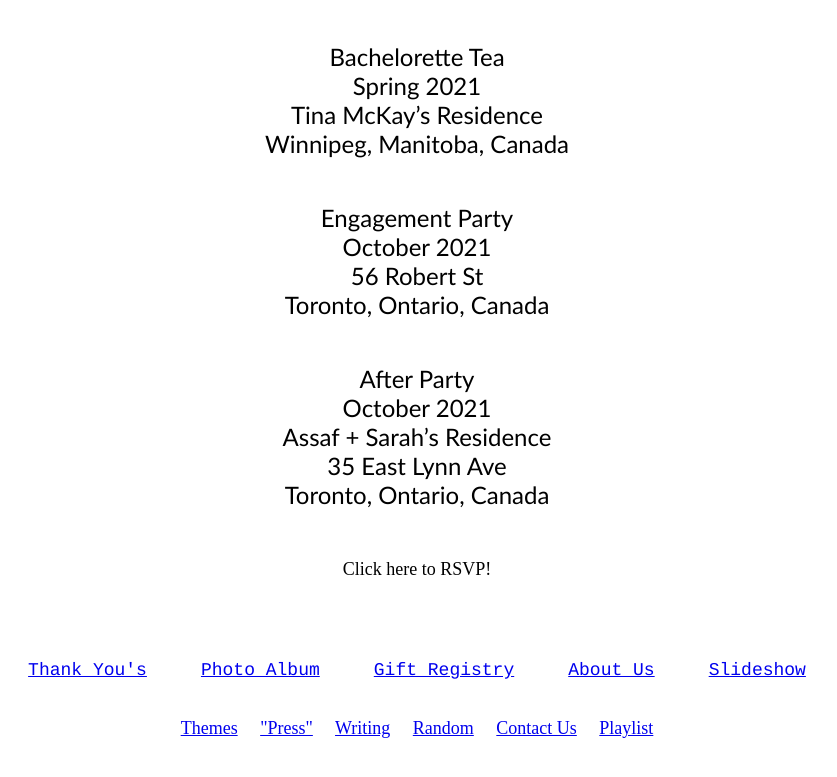
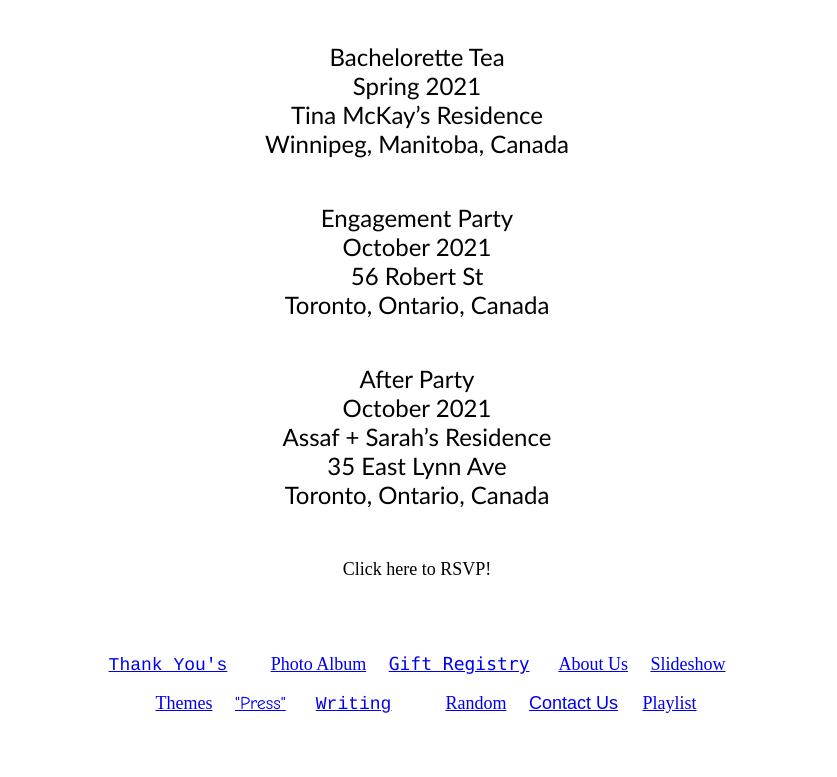
Before and after one commit to AssafBarNatan/Wedding, a plain HTML site: page index.html in a window 1280 px wide. Shown: the part 1380-2157 px from the top of the page, without its empty margins (223-1060 px from the left). After the commit the page ends 2133 px from the top, so only its background shows below. Drawn offline with Linux system fonts and the light colour scheme.

Commit message:
changed p style to span style in bottom labels to fix fonts

```diff
--- a/index.html
+++ b/index.html
@@ -75,32 +75,23 @@ Toronto, Ontario, Canada<br><br>
 </p>
 </center>
 </font>
-       <font size="4">Click here to RSVP!<br>
-               <br><br>
-
-<table style="width:100%" border="0">
-    <tr>
-        <td width="40%">
-     <center>
-                <p style = "font-family:courier"><a href="CV.pdf">Thank You's</a> &nbsp;&nbsp;&nbsp;
-				<a style = "font-family:Brush Script MT"><a href="papers.html">Photo Album</a> &nbsp;&nbsp;&nbsp;
-				<a style = "font-family:Monaco"><a href="./MathBlog/index.html">Gift Registry</a> &nbsp;&nbsp;&nbsp;
-				<a style = "font-family:Lucida Bright"><a href="./Teaching/index.html">About Us</a> &nbsp;&nbsp;&nbsp;
-				<a style = "font-family:Times New Roman"><a href="bikerides.html">Slideshow</a> <br> &nbsp;&nbsp;&nbsp;
-				<p style = "font-family:Brush Script MT"><a href="bikerides.html">Themes</a> &nbsp;&nbsp;&nbsp;
-				<a style = "font-family:Comic sans MS"><a href="bikerides.html">"Press"</a> &nbsp;&nbsp;&nbsp;
-				<a style = "font-family:courier"><a href="bikerides.html">Writing</a> &nbsp;&nbsp;&nbsp;
-				<a style = "font-family:Copperplate"><a href="bikerides.html">Random</a> &nbsp;&nbsp;&nbsp;
-				<a style = "font-family:Arial"><a href="./Blog/index.html">Contact Us</a> &nbsp;&nbsp;&nbsp;
-				<a style = "font-family:Copperplate"><a href="zines.html">Playlist</a><br>
-
-
-            </font>
-        </td>
-
-
-        </td>
-    </tr>
-</table>
-
+<font size="4">Click here to RSVP!<br>
+    <br><br>
+    <center>
+        <p>
+        <span style = "font-family:courier"><a href="CV.pdf">Thank You's</a>&nbsp;&nbsp;&nbsp; </span>
+        <span style = "font-family:Brush Script MT"><a href="papers.html">Photo Album</a> </span>&nbsp;&nbsp;&nbsp;
+        <span style = "font-family:Monaco"><a href="./MathBlog/index.html">Gift Registry</a> </span>&nbsp;&nbsp;&nbsp;
+        <span style = "font-family:Lucida Bright"><a href="./Teaching/index.html">About Us</a> </span>&nbsp;&nbsp;&nbsp;
+        <span style = "font-family:Times New Roman"><a href="bikerides.html">Slideshow</a> </span>
+        </p>
+        <p> &nbsp;&nbsp;&nbsp;
+        <span style = "font-family:Brush Script MT"><a href="bikerides.html">Themes</a> &nbsp;&nbsp;&nbsp;</span>
+        <span style = "font-family:Comic sans MS"><a href="bikerides.html">"Press"</a> &nbsp;&nbsp;&nbsp;	</span>
+        <span style = "font-family:courier"><a href="bikerides.html">Writing</a> &nbsp;&nbsp;&nbsp; </span>
+        <span style = "font-family:Copperplate"><a href="bikerides.html">Random</a> &nbsp;&nbsp;&nbsp;</span>
+        <span style = "font-family:Arial"><a href="./Blog/index.html">Contact Us</a> &nbsp;&nbsp;&nbsp;</span>
+        <span style = "font-family:Copperplate"><a href="zines.html">Playlist</a></span>
+        </p>
+</font>
 </body>
```
